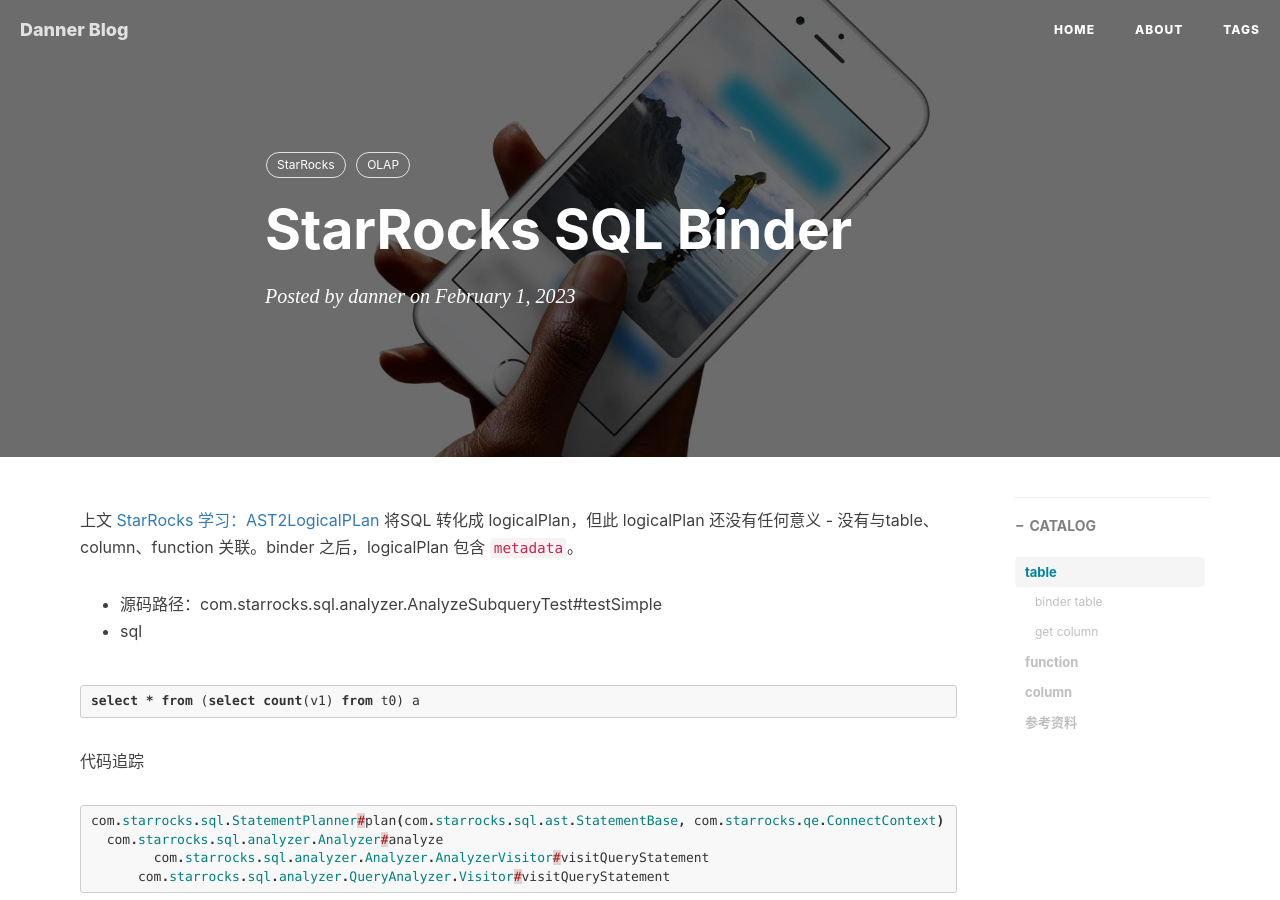
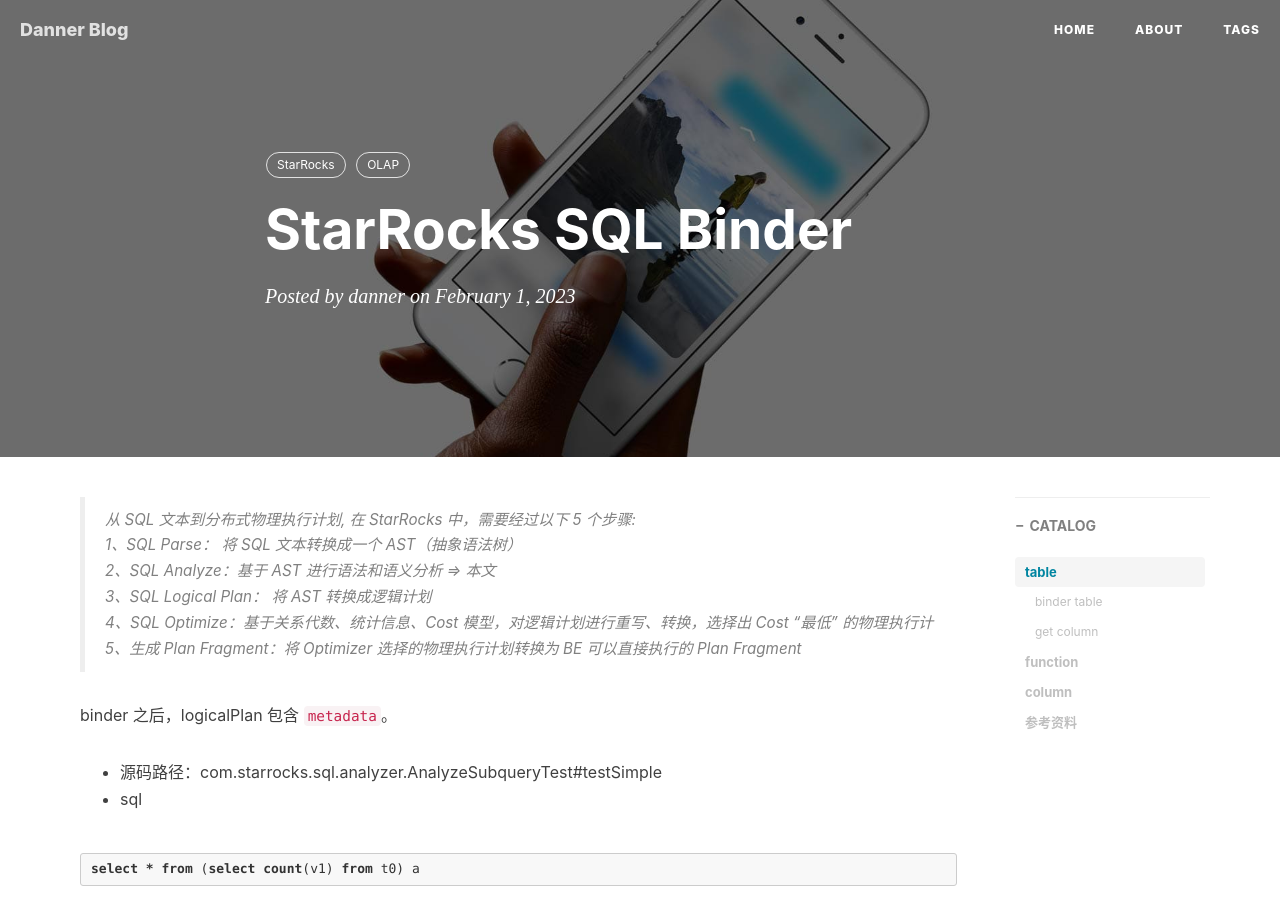
Before and after one commit to vendanner/vendanner.github.io, a Jekyll site: the page built from _posts/2023-02-01-StarRocks SQL Binder.md, in a window 1280 px wide and 900 px high. Built offline with Jekyll 4.4.1, drawn with Linux system fonts in a browser that asks for light colours; nearby versions of some CDN libraries; comment, search, counter and statistics services are not loaded.

Commit message:
Update 2023-02-01-StarRocks SQL Binder.md

```diff
--- a/_posts/2023-02-01-StarRocks SQL Binder.md
+++ b/_posts/2023-02-01-StarRocks SQL Binder.md
@@ -11,7 +11,19 @@
     - OLAP
 ---
 
-上文 [StarRocks 学习：AST2LogicalPLan](https://vendanner.github.io/2023/01/11/StarRocks-%E5%AD%A6%E4%B9%A0-AST2LogicalPLan/) 将SQL 转化成 logicalPlan，但此 logicalPlan 还没有任何意义 - 没有与table、column、function 关联。binder 之后，logicalPlan 包含 `metadata`。
+>从 SQL 文本到分布式物理执行计划, 在 StarRocks 中，需要经过以下 5 个步骤:
+>
+>1、SQL Parse： 将 SQL 文本转换成一个 AST（抽象语法树）
+>
+>2、SQL Analyze：基于 AST 进行语法和语义分析  => 本文
+>
+>3、SQL Logical Plan： 将 AST 转换成逻辑计划
+>
+>4、SQL Optimize：基于关系代数、统计信息、Cost 模型，对逻辑计划进行重写、转换，选择出 Cost “最低” 的物理执行计
+>
+>5、生成 Plan Fragment：将 Optimizer 选择的物理执行计划转换为 BE 可以直接执行的 Plan Fragment
+
+binder 之后，logicalPlan 包含 `metadata`。
 
 - 源码路径：com.starrocks.sql.analyzer.AnalyzeSubqueryTest#testSimple
 - sql
```
